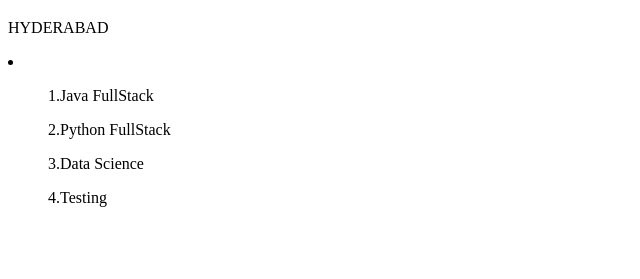
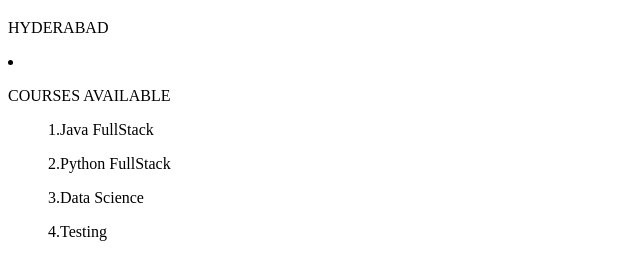
Before and after one commit to Mani-max-code/WEB-TECHNOLOGIES, a plain HTML site: page index.html in a window 1280 px wide. Shown: the part 61-340 px from the top of the page, without its empty margins (0-640 px from the left). Drawn offline with Linux system fonts and the light colour scheme.

Commit message:
WEB TECH 1ST

```diff
--- a/index.html
+++ b/index.html
@@ -11,7 +11,7 @@
 
     <h1>CODEGNAN DESTINATION</h1>
         <P> HYDERABAD</P>
-        <li>
+        <li> <p>COURSES AVAILABLE</p>
           <ul>1.Java FullStack</ul>
           <ul>2.Python FullStack</ul>
           <ul>3.Data Science</ul>
```
